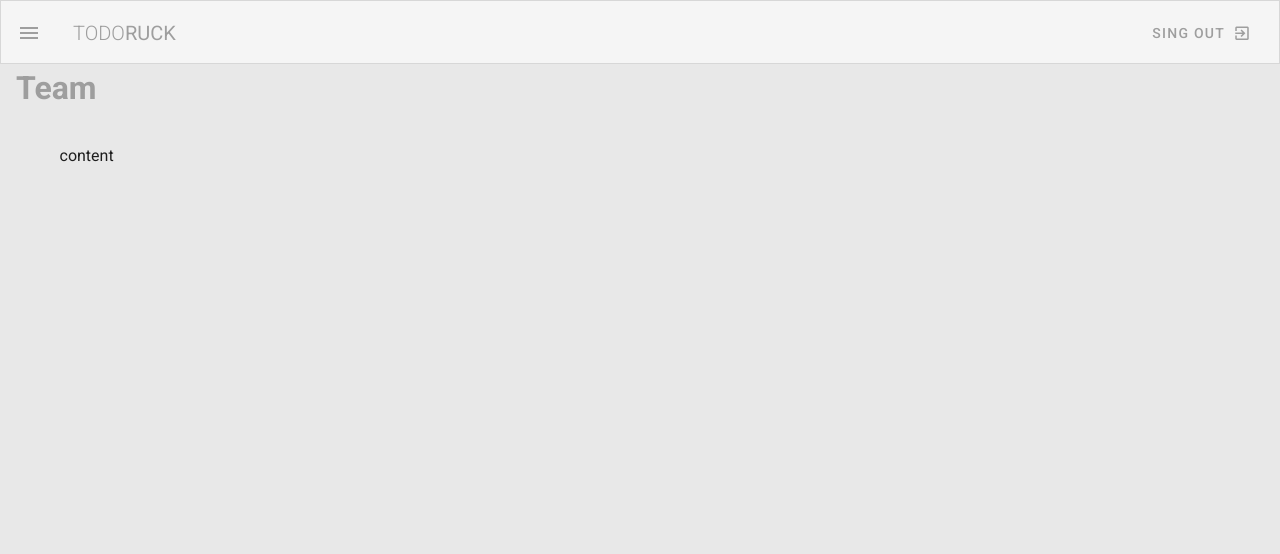
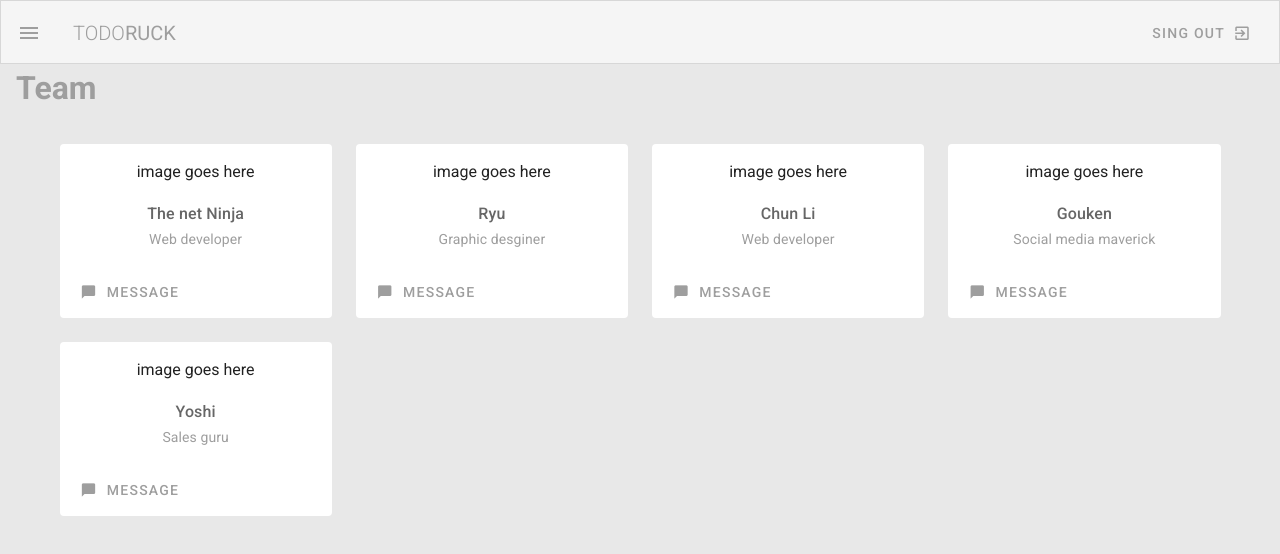
Before and after one commit to ruckrussell/todoruck, a Vue app: page /team in a window 1280 px wide. Shown: the top 554 px of the page. Built offline with nearby package versions, Linux system fonts and the light colour scheme.

Commit message:
Tarjetas de Usuarios vista team

```diff
--- a/src/views/Team.vue
+++ b/src/views/Team.vue
@@ -3,7 +3,27 @@
   <h1 class="grey--text">Team</h1>
 
   <v-container class="my-5">
-    content
+
+    <v-row>
+      <v-flex xs12 sm6 md4 lg3 v-for="person in team" :key="person.name">
+        <v-card flat class="text-center ma-3">
+          <v-responsive class="pt-4">
+            image goes here
+          </v-responsive>
+          <v-card-text>
+            <div class="subtitle-1 font-weight-medium">{{person.name}}</div>
+            <div class="grey--text">{{person.role}}</div>
+          </v-card-text>
+          <v-card-actions>
+            <v-btn text flat color="grey">
+              <v-icon small left>mdi-message</v-icon>
+              <span>Message</span>
+            </v-btn>
+          </v-card-actions>
+        </v-card>
+      </v-flex>
+    </v-row>
+
   </v-container>
 
 </div>
@@ -13,7 +33,17 @@
 
   export default {
     name: 'Team',
-
+    data() {
+      return {
+        team: [
+          { name: 'The net Ninja', role: 'Web developer' },
+          { name: 'Ryu', role: 'Graphic desginer' },
+          { name: 'Chun Li', role: 'Web developer' },
+          { name: 'Gouken', role: 'Social media maverick' },
+          { name: 'Yoshi', role: 'Sales guru' }
+        ]
+      }
+    },
     components: {
     },
   }
```
